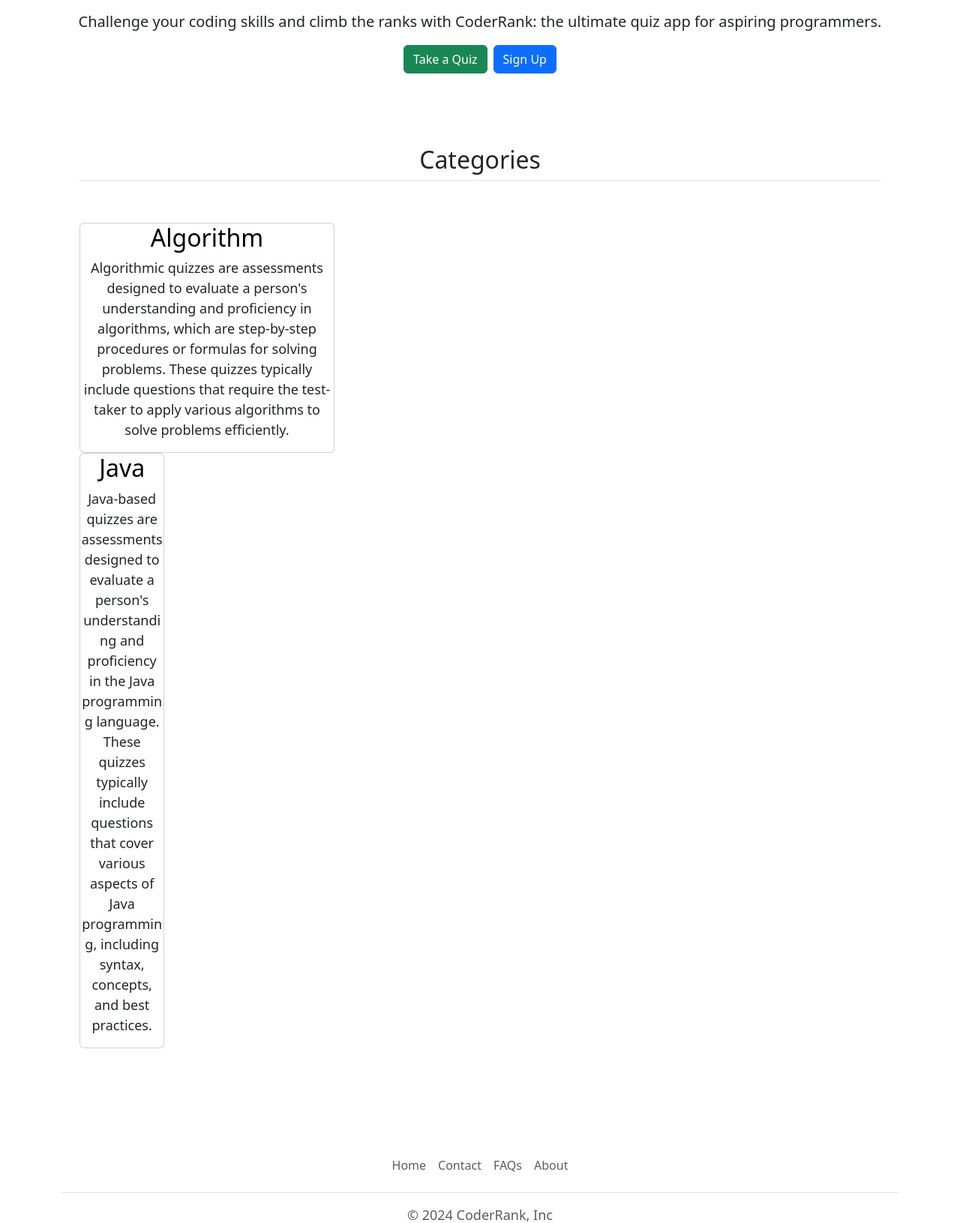
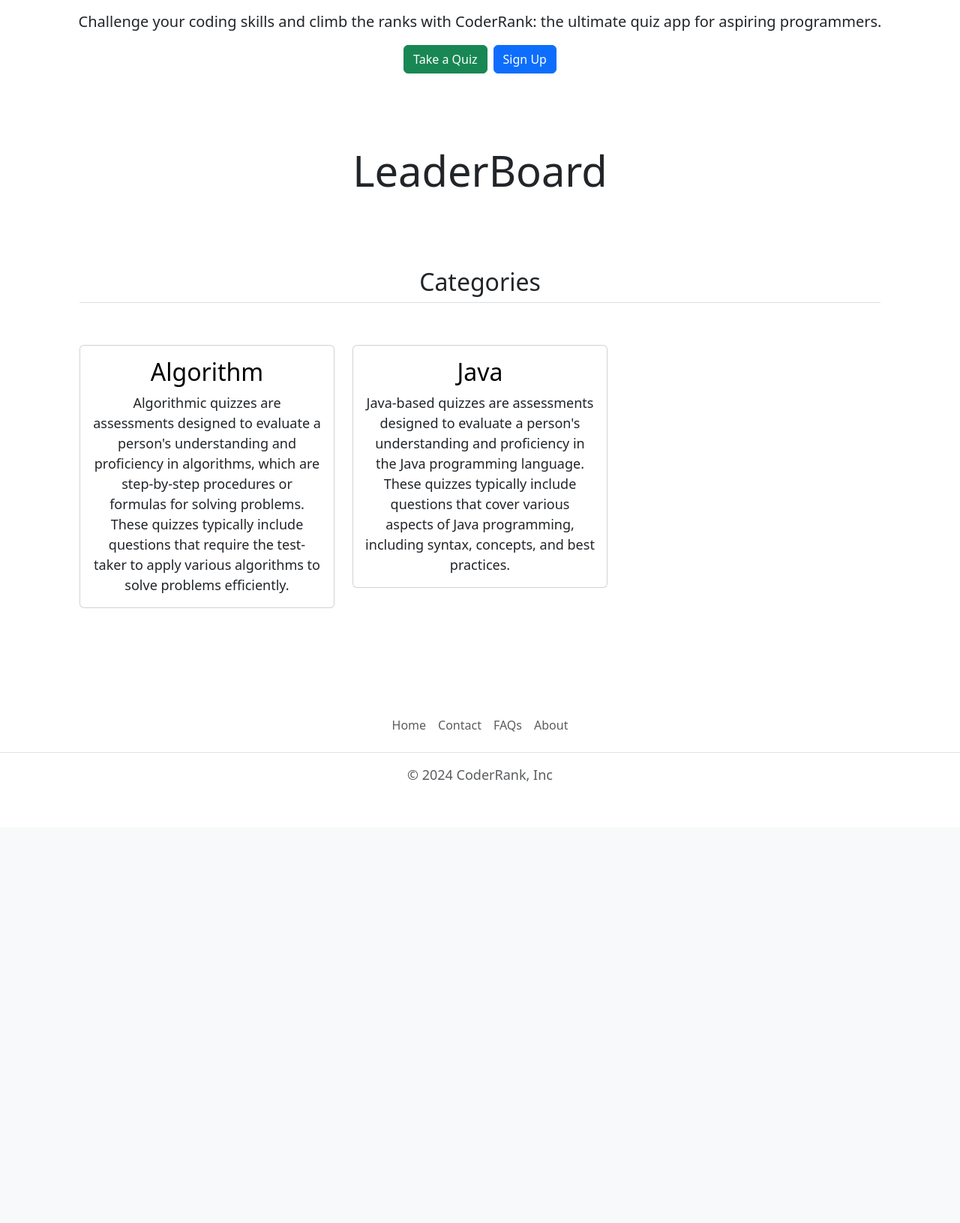
Before and after one commit to SheejaLawrance/B9IS109-WEB-DEVELOPMENT-FOR-INFORMATION-SYSTEMS-CA2, a Django app: page / in a window 1280 px wide. Shown: the part 196-1827 px from the top of the page at 75% size. After the commit the page ends 1238 px from the top, so only its background shows below. Run offline with Django 5.2, Linux system fonts and the light colour scheme; data comes from the database, SQL or seed files in the repository.

Commit message:
category

```diff
--- a/CoderRank/templates/home.html
+++ b/CoderRank/templates/home.html
@@ -14,35 +14,9 @@
         <a href="{% url 'register' %}" class="btn btn-primary">Sign Up</a>
         {%endif%}
     </div>
-    <div class="container px-4 py-5" id="featured-3">
-        <h2 class="pb-2 border-bottom">Categories</h2>
-        <div class="row g-4 py-5 row-cols-1 row-cols-lg-3">
-            <div class="col-md-4">
-                <div class="card category-card">
-                <h3 class="fs-2 text-body-emphasis">Algorithm</h3>
-                <p>
-                    Algorithmic quizzes are assessments designed to evaluate a person's understanding and
-                    proficiency in algorithms, which are step-by-step procedures or formulas for solving problems.
-                    These quizzes typically include questions that require the test-taker to apply various
-                    algorithms to solve problems efficiently. </p>
-               </div>
-               <div class="col-md-4">
-                <div class="card category-card">
-                    <h3 class="fs-2 text-body-emphasis">Java</h3>
-                    <p>
-                        Java-based quizzes are assessments designed to evaluate a person's understanding and
-                        proficiency in the Java programming language. These quizzes typically include questions that
-                        cover various aspects of Java programming, including syntax, concepts, and best practices.
-                    </p>
-                </div>
-                </div>
-
-            </div>
-        </div>
-
 
     <div class="container text-center">
-            {%if request.user.is_authenticated%}
+        {%if not request.user.is_authenticated%}
         <h1 class="display-4 text-center my-5">LeaderBoard</h1>
         {%endif%}
         <div class="row">
@@ -61,5 +35,27 @@
             {%endfor%}
         </div>
     </div>
+
+    <div class="container px-4 py-5" id="featured-3">
+        <h2 class="pb-2 border-bottom">Categories</h2>
+        <div class="row g-4 py-5 row-cols-1 row-cols-lg-3">
+            <div class="col-md-4">
+                <div class="card category-card">
+                    <div class="card-body">
+                        <h3 class="card-title fs-2 text-body-emphasis">Algorithm</h3>
+                        <p class="card-text">Algorithmic quizzes are assessments designed to evaluate a person's understanding and proficiency in algorithms, which are step-by-step procedures or formulas for solving problems. These quizzes typically include questions that require the test-taker to apply various algorithms to solve problems efficiently.</p>
+                    </div>
+                </div>
+            </div>
+            <div class="col-md-4">
+                <div class="card category-card">
+                    <div class="card-body">
+                        <h3 class="card-title fs-2 text-body-emphasis">Java</h3>
+                        <p class="card-text">Java-based quizzes are assessments designed to evaluate a person's understanding and proficiency in the Java programming language. These quizzes typically include questions that cover various aspects of Java programming, including syntax, concepts, and best practices.</p>
+                    </div>
+                </div>
+            </div>
+        </div>
+    </div>
 </div>
 {% endblock content %}
```
Lines whose indentation alone changed are shown as unchanged.
